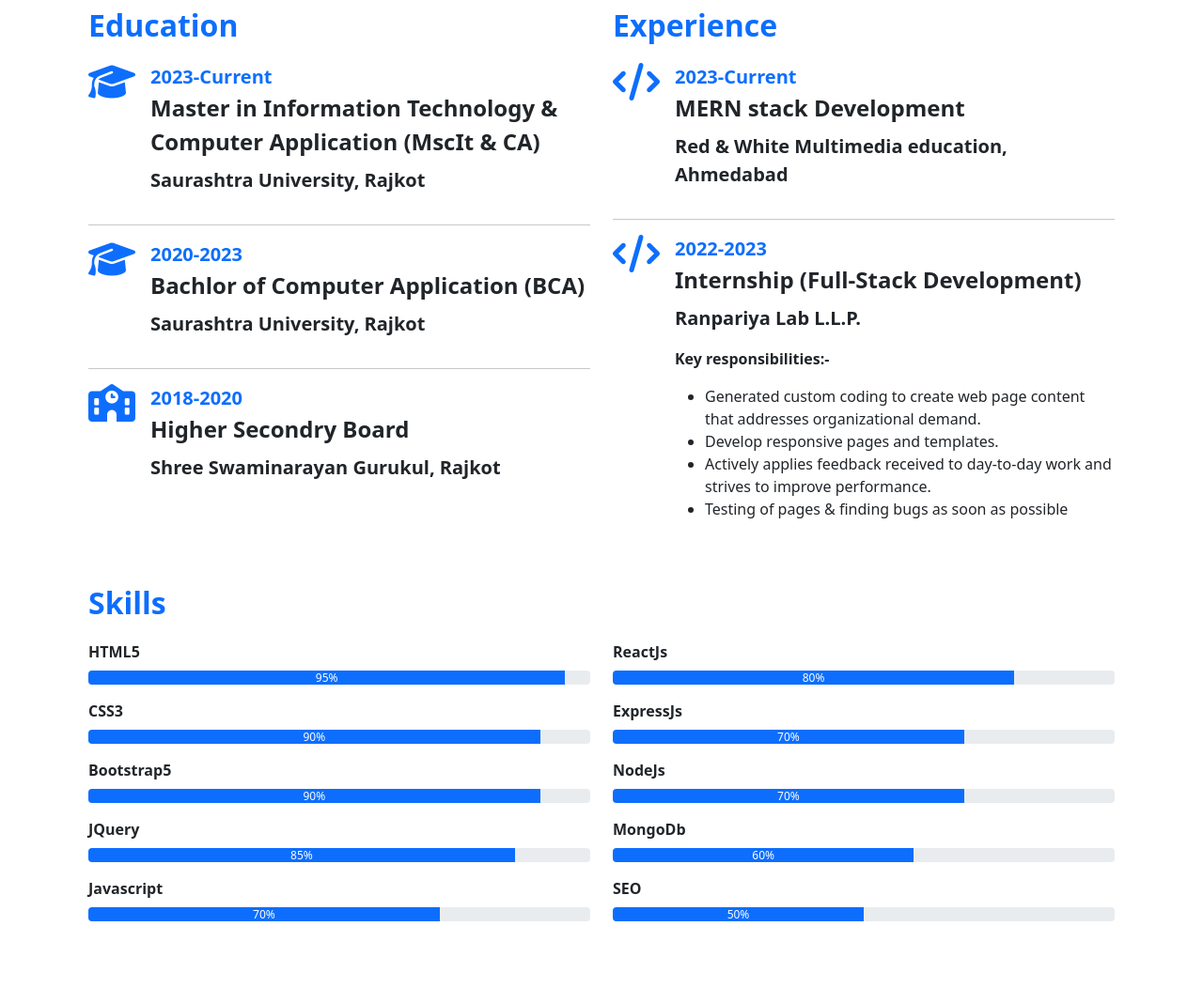
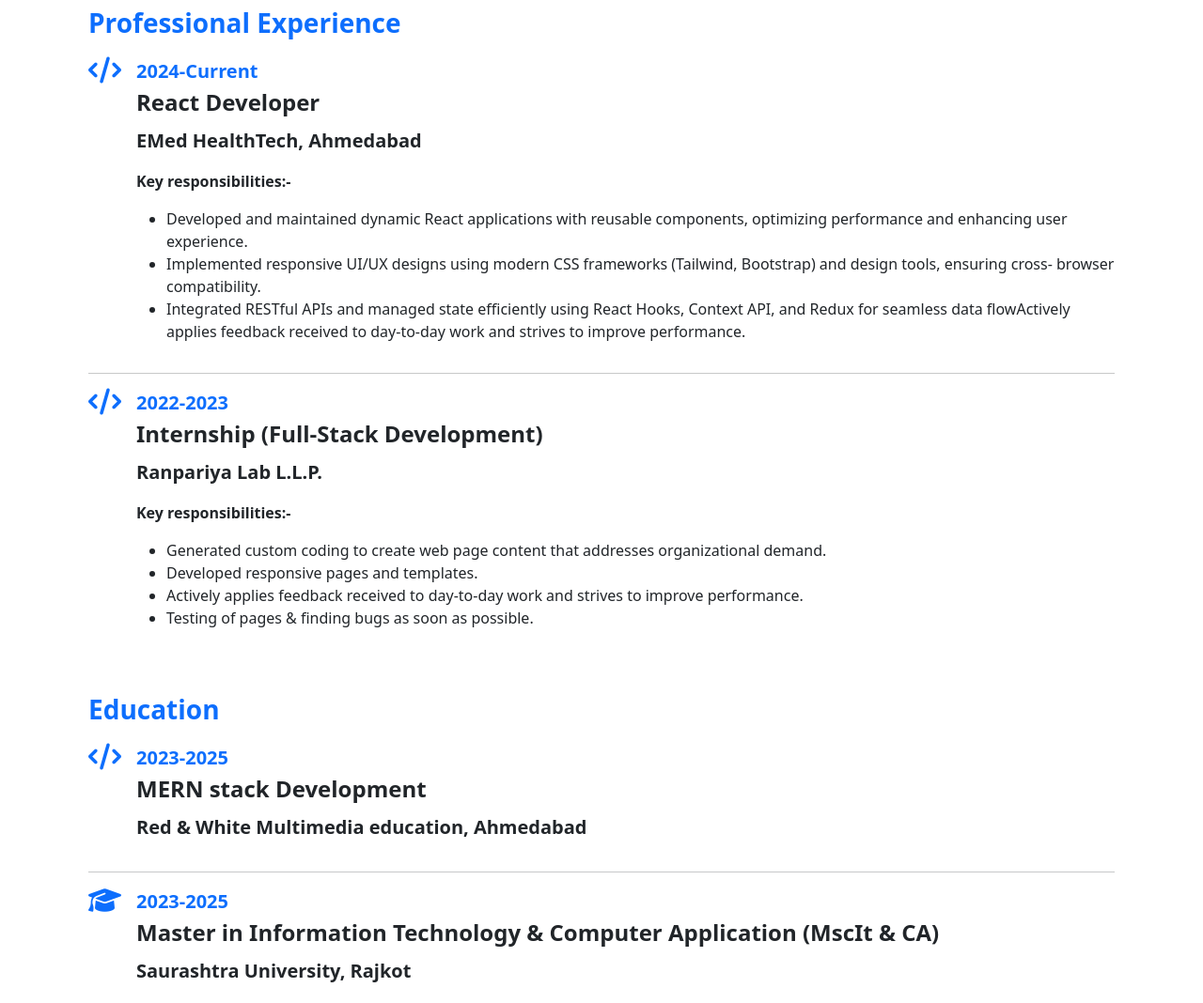
Before and after one commit to dhrumilsojitra/Personal-Portfolio, a plain HTML site: page index.html in a window 1280 px wide. Shown: the part 1555-2623 px from the top of the page at 94% size. Drawn offline with nearby package versions, Linux system fonts and the light colour scheme.

Commit message:
design changes

```diff
--- a/index.html
+++ b/index.html
@@ -86,11 +86,10 @@
     <section id="about-me">
         <div class="container">
             <div class="row">
-                <div class="col-lg-6 p-0" data-aos="fade-right"   data-aos-duration="1000">
+                <div class="col-lg-6 p-0" data-aos="fade-right" data-aos-duration="1000">
                     <img src="./Images/Untitled-3.png" class="img-fluid custom-img" alt="">
                 </div>
-                <div class="col-lg-6 pt-3 px-5"
-                data-aos="fade-left"   data-aos-duration="1000">
+                <div class="col-lg-6 pt-3 px-5" data-aos="fade-left" data-aos-duration="1000">
                     <p class="fs-1 fw-bold mb-4">About Me</p>
                     <div class="d-flex gap-3 mb-4">
                         <ul class="list-unstyled d-flex flex-column gap-4 justify-content-evenly">
@@ -120,24 +119,18 @@
                         <ul class="list-unstyled d-flex flex-column gap-4 justify-content-evenly">
 
                             <li class="d-flex">
-
                                 <span class="fs-6 text-secondary">Dhrumil Sojitra</span>
                             </li>
                             <li>
-
                                 <span class="fs-6 text-secondary">October 02, 2003</span>
                             </li>
                             <li>
-
                                 <span class="fs-6 text-secondary">Ahmedabad, Gujrat</span>
                             </li>
-
                             <li>
-
-                                <span class="fs-6 text-secondary">dhrumilsojitra7728@ gmail.com</span>
+                                <span class="fs-6 text-secondary">dhrumilsojitra7728@gmail.com</span>
                             </li>
                             <li>
-
                                 <span class="fs-6 text-secondary">+918320160396</span>
                             </li>
 
@@ -153,12 +146,12 @@
 
                     </div>
                     <div class="mb-4">
-                        <span class="count fs-4 fw-bold text-primary">120 </span><span class="fs-4 text-dark"> Project
+                        <span class="count fs-4 fw-bold text-primary">5 </span><span class="fs-4 text-dark"> Project
                             Complete</span>
                     </div>
                     <div>
                         <a class="btn btn-primary rounded-pill px-4 py-2 text-uppercase" target="_blank"
-                            href="./Images/Resume.pdf">Download CV</a>
+                            href="./Images/Dhrumil Sojitra Resume (Mern Dev).pdf">Download CV</a>
                     </div>
 
                 </div>
@@ -168,15 +161,83 @@
     <!-- resume section -->
     <section id="resume" class="my-5 py-5">
         <div class="container">
-            <div class="row mx-md-0 mx-2">
-                <div class="col-md-6 " data-aos="fade-up"   data-aos-duration="1000">
-                    <p class="text-primary fw-bold fs-2">Education</p>
+            <div class="row mx-md-0 mx-2 align-items-stretch">
+                <div class="col-12 " data-aos="fade-left" data-aos-duration="1000">
+                    <p class="text-primary fw-bold fs-3">Professional Experience</p>
                     <div class="d-flex gap-3">
                         <div>
-                            <i class="fa-solid fa-graduation-cap fs-1 fw-bold text-primary"></i>
+                            <i class="fa-solid fa-code fs-3 fw-bold text-primary"></i>
                         </div>
                         <div>
-                            <p class="text-primary fs-5 fw-bold mb-0">2023-Current</p>
+                            <p class="text-primary fs-5 fw-bold mb-0">2024-Current</p>
+                            <p class="text-dark fs-4 fw-bold mb-2">React Developer</p>
+                            <p class="text-dark fs-5 fw-bold">EMed HealthTech, Ahmedabad</p>
+                            <p class="text-dark fw-bold">Key responsibilities:-</p>
+                            <ul>
+                                <li>Developed and maintained dynamic React applications with reusable components,
+                                    optimizing performance and enhancing user experience.
+                                </li>
+                                <li>
+                                    Implemented responsive UI/UX designs using modern CSS frameworks (Tailwind,
+                                    Bootstrap) and design tools, ensuring cross- browser compatibility.
+                                </li>
+                                <li>
+                                    Integrated RESTful APIs and managed state efficiently using React Hooks, Context
+                                    API, and Redux for seamless data flowActively applies feedback received to
+                                    day-to-day work and strives
+                                    to improve
+                                    performance.
+                                </li>
+                            </ul>
+                        </div>
+                    </div>
+                    <hr>
+                    <div class="d-flex gap-3">
+                        <div>
+                            <i class="fa-solid fa-code fs-3 fw-bold text-primary"></i>
+                        </div>
+                        <div>
+                            <p class="text-primary fs-5 fw-bold mb-0">2022-2023</p>
+                            <p class="text-dark fs-4 fw-bold mb-2">Internship (Full-Stack Development)</p>
+                            <p class="text-dark fs-5 fw-bold">Ranpariya Lab L.L.P.</p>
+                            <p class="text-dark fw-bold">Key responsibilities:-</p>
+                            <ul>
+                                <li>Generated custom coding to create web page content that addresses organizational
+                                    demand.
+                                </li>
+                                <li>
+                                    Developed responsive pages and templates.
+                                </li>
+                                <li>
+                                    Actively applies feedback received to day-to-day work and strives to improve
+                                    performance.
+                                </li>
+                                <li>
+                                    Testing of pages & finding bugs as soon as possible.
+                                </li>
+                            </ul>
+                        </div>
+                    </div>
+                </div>
+                <div class="col-12 mt-5" data-aos="fade-right" data-aos-duration="1000">
+                    <p class="text-primary fw-bold fs-3">Education</p>
+                    <div class="d-flex gap-3">
+                        <div>
+                            <i class="fa-solid fa-code fs-3 fw-bold text-primary"></i>
+                        </div>
+                        <div>
+                            <p class="text-primary fs-5 fw-bold mb-0">2023-2025</p>
+                            <p class="text-dark fs-4 fw-bold mb-2">MERN stack Development</p>
+                            <p class="text-dark fs-5 fw-bold">Red & White Multimedia education, Ahmedabad</p>
+                        </div>
+                    </div>
+                    <hr>
+                    <div class="d-flex gap-3">
+                        <div>
+                            <i class="fa-solid fa-graduation-cap fs-3 fw-bold text-primary"></i>
+                        </div>
+                        <div>
+                            <p class="text-primary fs-5 fw-bold mb-0">2023-2025</p>
                             <p class="text-dark fs-4 fw-bold mb-2">Master in Information Technology & Computer
                                 Application (MscIt & CA)</p>
                             <p class="text-dark fs-5 fw-bold">Saurashtra University, Rajkot</p>
@@ -185,7 +246,7 @@
                     <hr>
                     <div class="d-flex gap-3">
                         <div>
-                            <i class="fa-solid fa-graduation-cap fs-1 fw-bold text-primary"></i>
+                            <i class="fa-solid fa-graduation-cap fs-3 fw-bold text-primary"></i>
                         </div>
                         <div>
                             <p class="text-primary fs-5 fw-bold mb-0">2020-2023</p>
@@ -193,111 +254,55 @@
                             <p class="text-dark fs-5 fw-bold">Saurashtra University, Rajkot</p>
                         </div>
                     </div>
-                    <hr>
-                    <div class="d-flex gap-3">
-                        <div>
-                            <i class="fa-solid fa-school fs-1 fw-bold text-primary"></i>
-                        </div>
-                        <div>
-                            <p class="text-primary fs-5 fw-bold mb-0">2018-2020</p>
-                            <p class="text-dark fs-4 fw-bold mb-2">Higher Secondry Board</p>
-                            <p class="text-dark fs-5 fw-bold">Shree Swaminarayan Gurukul, Rajkot</p>
                 </div>
             </div>
-                </div>
-                <div class="col-md-6 mt-md-0 mt-5" data-aos="fade-down"   data-aos-duration="1000">
-                    <p class="text-primary fw-bold fs-2">Experience</p>
-                    <div class="d-flex gap-3">
-                        <div>
-                            <i class="fa-solid fa-code fs-1 fw-bold text-primary"></i>
-                        </div>
-                        <div>
-                            <p class="text-primary fs-5 fw-bold mb-0">2023-Current</p>
-                            <p class="text-dark fs-4 fw-bold mb-2">MERN stack Development</p>
-                            <p class="text-dark fs-5 fw-bold">Red & White Multimedia education, Ahmedabad</p>
-                        </div>
-                    </div>
-                    <hr>
-                    <div class="d-flex gap-3">
-                        <div>
-                            <i class="fa-solid fa-code fs-1 fw-bold text-primary"></i>
-                        </div>
-                        <div>
-                            <p class="text-primary fs-5 fw-bold mb-0">2022-2023</p>
-                            <p class="text-dark fs-4 fw-bold mb-2">Internship (Full-Stack Development)</p>
-                            <p class="text-dark fs-5 fw-bold">Ranpariya Lab L.L.P.</p>
-                            <p class="text-dark fw-bold">Key responsibilities:-</p>
-                            <ul>
-                                <li>Generated custom coding to create web page content that
-                                    addresses organizational demand.
-                                </li>
-                                <li>
-                                    Develop responsive pages and templates.
-                                </li>
-                                <li>
-                                    Actively applies feedback received to day-to-day work and strives to improve
-                                    performance.
-                                </li>
-                                <li>
-                                    Testing of pages & finding bugs as soon as possible
-                                </li>
+          <div class="row mt-5 mx-md-0 mx-3">
+    <p class="text-primary fw-bold fs-2">Skills</p>
+
+    <!-- Frontend -->
+    <div class="col-md-4 mb-4" data-aos="fade-right" data-aos-duration="1000">
+        <div class="card shadow-sm p-3 h-100">
+            <h5 class="text-primary fw-bold mb-3"><i class="fa-solid fa-code me-2"></i>Frontend</h5>
+            <ul class="list-unstyled mb-0">
+                <li class="fs-5"><i class="fa-brands fa-html5 me-2 text-danger"></i>HTML5</li>
+                <li class="fs-5"><i class="fa-brands fa-css3-alt me-2 text-primary"></i>CSS3</li>
+                <li class="fs-5"><i class="fa-brands fa-js me-2 text-warning"></i>JavaScript</li>
+                <li class="fs-5"><i class="fa-brands fa-bootstrap me-2 text-purple"></i>Bootstrap 5</li>
+                <li class="fs-5"><i class="fa-solid fa-wind me-2 text-info"></i>Tailwind CSS</li>
+                <li class="fs-5"><i class="fa-brands fa-react me-2 text-info"></i>ReactJS</li>
+                <li class="fs-5"><i class="fa-brands fa-js me-2 text-info"></i>NextJS</li>
             </ul>
         </div>
     </div>
 
+    <!-- Backend -->
+    <div class="col-md-4 mb-4" data-aos="fade-up" data-aos-duration="1000">
+        <div class="card shadow-sm p-3 h-100">
+            <h5 class="text-success fw-bold mb-3"><i class="fa-solid fa-database me-2"></i>Backend / Database</h5>
+            <ul class="list-unstyled mb-0">
+                <li class="fs-5"><i class="fa-brands fa-node-js me-2 text-success"></i>NodeJS</li>
+                <li class="fs-5"><i class="fa-solid fa-link me-2 text-dark"></i>ExpressJS</li>
+                <li class="fs-5"><i class="fa-solid fa-database me-2 text-warning"></i>MongoDB</li>
+            </ul>
         </div>
     </div>
-            <div class="row mt-5 mx-md-0 mx-3 ">
-                <p class="text-primary fw-bold fs-2">Skills</p>
-                <div class="col-md-6" data-aos="fade-right"   data-aos-duration="1000">
-                    <p class="text-dark fw-bold mb-2">HTML5</p>
-                    <div class="progress mb-3" style="height:15px">
-                        <div class="progress-bar" role="progressbar" style="width: 95%">95%</div>
-                    </div>
-                    <p class="text-dark fw-bold mb-2">CSS3</p>
-                    <div class="progress mb-3" style="height:15px">
-                        <div class="progress-bar" role="progressbar" style="width: 90%">90%</div>
-                    </div>
-                    <p class="text-dark fw-bold mb-2">Bootstrap5</p>
-                    <div class="progress mb-3" style="height:15px">
-                        <div class="progress-bar" role="progressbar" style="width: 90%">90%</div>
-                    </div>
-                    <p class="text-dark fw-bold mb-2">JQuery</p>
-                    <div class="progress mb-3" style="height:15px">
-                        <div class="progress-bar" role="progressbar" style="width: 85%">85%</div>
-                    </div>
-                    <p class="text-dark fw-bold mb-2">Javascript</p>
-                    <div class="progress mb-3" style="height:15px">
-                        <div class="progress-bar" role="progressbar" style="width: 70%">70%</div>
-                    </div>
-                </div>
-                <div class="col-md-6" data-aos="fade-left"   data-aos-duration="1000">
-                    <p class="text-dark fw-bold mb-2 ">ReactJs</p>
-                    <div class="progress mb-3" style="height:15px">
-                        <div class="progress-bar" role="progressbar" style="width: 80%">80%</div>
-                    </div>
-                    <p class="text-dark fw-bold mb-2 ">ExpressJs</p>
-                    <div class="progress mb-3" style="height:15px">
-                        <div class="progress-bar" role="progressbar" style="width: 70%">70%</div>
-                    </div>
-                    <p class="text-dark fw-bold mb-2 ">NodeJs</p>
-                    <div class="progress mb-3" style="height:15px">
-                        <div class="progress-bar" role="progressbar" style="width: 70%">70%</div>
-                    </div>
-                    <p class="text-dark fw-bold mb-2 ">MongoDb</p>
-                    <div class="progress mb-3" style="height:15px">
-                        <div class="progress-bar" role="progressbar" style="width: 60%">60%</div>
-                    </div>
-                    <p class="text-dark fw-bold mb-2 ">SEO</p>
-                    <div class="progress mb-3" style="height:15px">
-                        <div class="progress-bar" role="progressbar" style="width: 50%">50%</div>
+
+    <!-- Tools / Design -->
+    <div class="col-md-4 mb-4" data-aos="fade-left" data-aos-duration="1000">
+        <div class="card shadow-sm p-3 h-100">
+            <h5 class="text-dark fw-bold mb-3"><i class="fa-solid fa-toolbox me-2"></i>Tools</h5>
+            <ul class="list-unstyled mb-0">
+                <li class="fs-5"><i class="fa-solid fa-code me-2 text-secondary"></i>Visual Studio Code</li>
+                <li class="fs-5"><i class="fa-brands fa-git-alt me-2 text-danger"></i>Git</li>
+            </ul>
         </div>
     </div>
 </div>
+
         </div>
     </section>
     <!-- Services -->
-    <section id="services" class="pb-3">
+    <!-- <section id="services" class="pb-3">
         <div class="container-fluid">
             <div>
                 <p class="display-5 fw-bold my-4 text-center">Services</p>
@@ -305,7 +310,7 @@
                     countries Vokalia and Consonantia</p>
             </div>
             <div class="row my-5  mx-4">
-                <div class="col-md-4" data-aos="fade-up"   data-aos-duration="1000">
+                <div class="col-md-4" data-aos="fade-up" data-aos-duration="1000">
                     <div class="card p-3 shadow border-0 service-card">
                         <div class="card-body text-center">
                             <i class="fa-brands fa-figma display-4 text-center text-primary my-4"></i>
@@ -329,7 +334,7 @@
                         </div>
                     </div>
                 </div>
-                <div class="col-md-4" data-aos="fade-up"   data-aos-duration="1000">
+                <div class="col-md-4" data-aos="fade-up" data-aos-duration="1000">
                     <div class="card p-3 shadow border-0 service-card">
                         <div class="card-body text-center">
                             <i class="fa-solid fa-gears display-4 text-center text-primary my-4"></i>
@@ -344,7 +349,7 @@
                     </div>
                 </div>
             </div>
-    </section>
+    </section> -->
     <section class="freelancing-section my-5 ">
         <div class="container p-5">
             <div class="row justify-content-center p-5">
@@ -563,7 +568,7 @@
                 <div class="col-md-3">
                     <div class="card shadow border-0">
                         <div class="card-body text-center my-3">
-                            <p class="fs-3 text-primary fw-bold m-0 count">100</p>
+                            <p class="fs-3 text-primary fw-bold m-0 count">2</p>
                             <p class="fs-5 fw-bold text-secondary m-0">Awards</p>
                         </div>
                     </div>
@@ -571,7 +576,7 @@
                 <div class="col-md-3 my-md-0 my-4">
                     <div class="card shadow border-0">
                         <div class="card-body text-center my-3">
-                            <p class="fs-3 text-primary fw-bold m-0 count">200</p>
+                            <p class="fs-3 text-primary fw-bold m-0 count">8</p>
                             <p class="fs-5 fw-bold text-secondary m-0">Complete Projects</p>
                         </div>
                     </div>
@@ -579,7 +584,7 @@
                 <div class="col-md-3 mb-md-0 mb-4">
                     <div class="card shadow border-0">
                         <div class="card-body text-center my-3">
-                            <p class="fs-3 text-primary fw-bold m-0 count">200</p>
+                            <p class="fs-3 text-primary fw-bold m-0 count">8</p>
                             <p class="fs-5 fw-bold text-secondary m-0">Happy Customers</p>
                         </div>
                     </div>
@@ -587,7 +592,7 @@
                 <div class="col-md-3">
                     <div class="card shadow border-0">
                         <div class="card-body text-center my-3">
-                            <p class="fs-3 text-primary fw-bold m-0 count">50</p>
+                            <p class="fs-3 text-primary fw-bold m-0 count">0</p>
                             <p class="fs-5 fw-bold text-secondary m-0">Cups of coffee</p>
                         </div>
                     </div>
@@ -595,7 +600,7 @@
             </div>
     </section>
     <!-- testimonial -->
-    <section class="container-fluid my-5 " id="testimonial">
+    <!-- <section class="container-fluid my-5 " id="testimonial">
         <div class="container ">
             <div id="carouselExampleSlidesOnly" class="carousel slide" data-bs-ride="carousel">
                 <div class="carousel-inner d-flex align-items-center" style="height: 400px;">
@@ -675,7 +680,7 @@
             </div>
         </div>
 
-    </section>
+    </section> -->
     <!-- contact me  -->
     <section id="contact" class="mt-5 pt-5">
         <div class="container">
@@ -685,7 +690,7 @@
                     countries Vokalia and Consonantia</p>
             </div>
             <div class="row my-5 py-4 mx-4 card-group">
-                <div class="col-md-3" data-aos="zoom-in-right"   data-aos-duration="1000">
+                <div class="col-md-3" data-aos="zoom-in-right" data-aos-duration="1000">
                     <div class="card p-3 shadow border-0">
                         <div class="card-body text-center">
                             <div class="contact-icon mx-auto d-flex justify-content-center align-items-center mb-2">
@@ -696,7 +701,7 @@
                         </div>
                     </div>
                 </div>
-                <div class="col-md-3 my-md-0 my-4" data-aos="zoom-in-right"   data-aos-duration="1000">
+                <div class="col-md-3 my-md-0 my-4" data-aos="zoom-in-right" data-aos-duration="1000">
                     <div class="card p-3 shadow border-0">
                         <div class="card-body text-center">
                             <div class="contact-icon mx-auto d-flex justify-content-center align-items-center mb-2">
@@ -707,7 +712,7 @@
                         </div>
                     </div>
                 </div>
-                <div class="col-md-3 mb-md-0 mb-4" data-aos="zoom-in-left"   data-aos-duration="1000">
+                <div class="col-md-3 mb-md-0 mb-4" data-aos="zoom-in-left" data-aos-duration="1000">
                     <div class="card p-3 shadow border-0">
                         <div class="card-body text-center">
                             <div class="contact-icon mx-auto d-flex justify-content-center align-items-center mb-2">
@@ -720,7 +725,7 @@
                         </div>
                     </div>
                 </div>
-                <div class="col-md-3" data-aos="zoom-in-left"   data-aos-duration="1000">
+                <div class="col-md-3" data-aos="zoom-in-left" data-aos-duration="1000">
                     <div class="card p-3 shadow border-0">
                         <div class="card-body text-center">
                             <div class="contact-icon mx-auto d-flex justify-content-center align-items-center mb-2">
@@ -735,10 +740,10 @@
                 </div>
             </div>
             <div class="row ">
-                <div class="col-lg-6 p-0" data-aos="fade-right"   data-aos-duration="1000">
+                <div class="col-lg-6 p-0" data-aos="fade-right" data-aos-duration="1000">
                     <img src="./Images/Untitled-3.png" class="img-fluid custom-img" alt="">
                 </div>
-                <div class="col-lg-6 p-0" data-aos="fade-left"   data-aos-duration="1000">
+                <div class="col-lg-6 p-0" data-aos="fade-left" data-aos-duration="1000">
                     <form action="#" class="bg-light p-5 p-md-5 contact-form">
                         <div class="mb-3 form-group">
                             <input type="text" class="form-control" placeholder="Your Name">
```
Also changed, not shown: 1 other file. Lines whose indentation alone changed are shown as unchanged.
